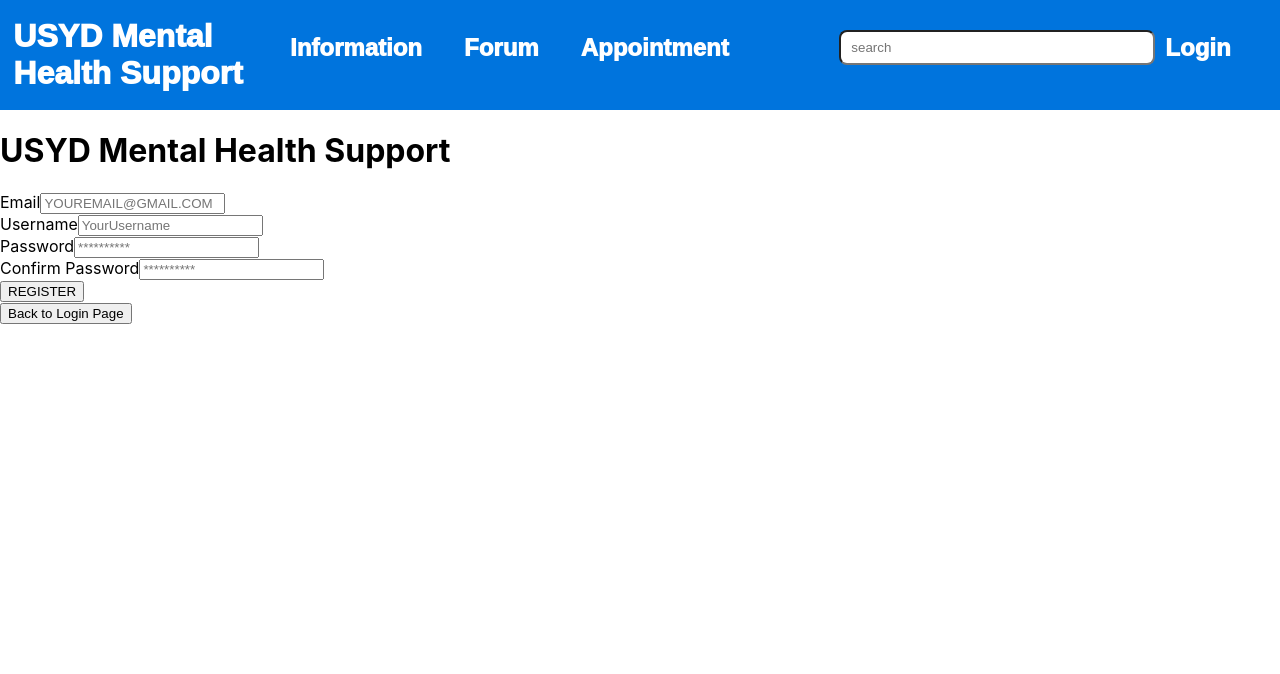
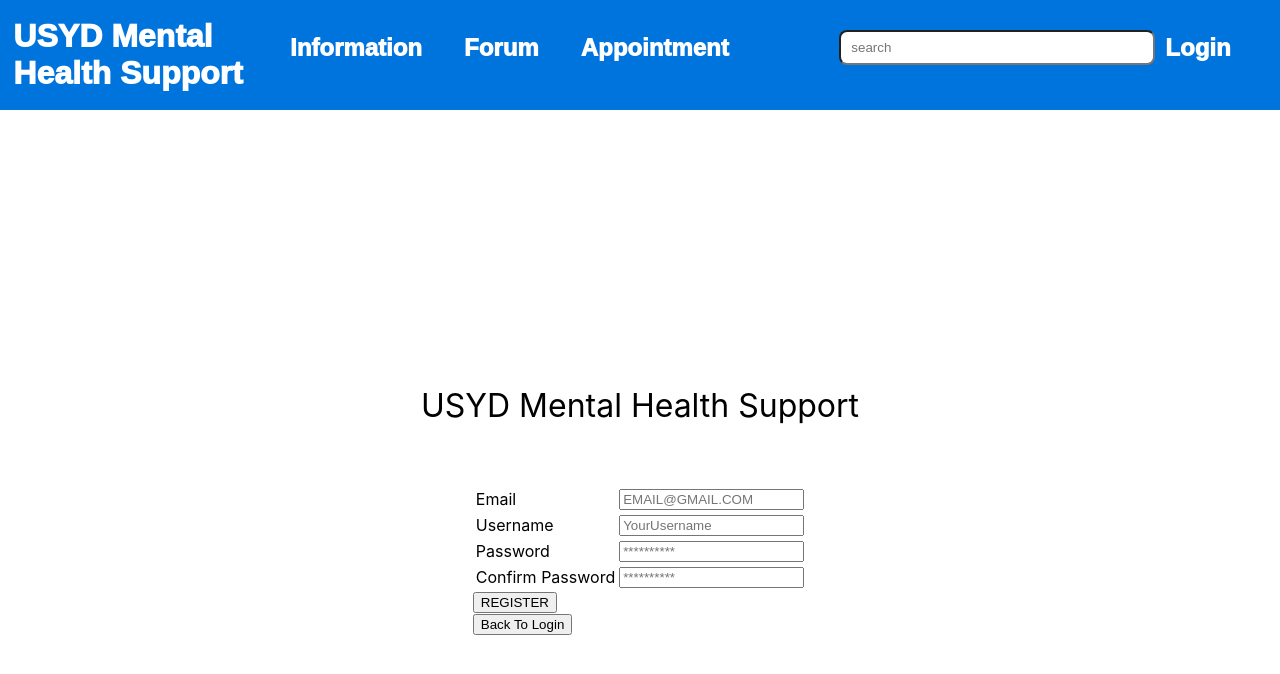
Before and after one commit to BrianXu0623/Mental-Health-Website, a React (Create React App) app in the folder frontend/mental_health_website/: page /register in a window 1280 px wide. Shown: the top 674 px of the page. Built offline with nearby package versions, Linux system fonts and the light colour scheme.

Commit message:
New Appointment with few changes

```diff
--- a/frontend/mental_health_website/src/App.js
+++ b/frontend/mental_health_website/src/App.js
@@ -40,7 +40,7 @@ export default function App() {
           <Route path="/account" element={<UserProfile />} />
           <Route path="/login" element={<Login />} />
           <Route path="/register" element={<Register />} />
-          <Route path="/appointment/makeappointment/:id" element={<NewAppointment />} />
+          <Route path="/appointment/make/:doctorId" element={<NewAppointment />} />
           <Route path="/forum/newthread/" element={<NewPost />} />
           <Route path="/" element={<Information />} />
           <Route path="*" element={<NoPage />} />
--- a/frontend/mental_health_website/src/pages/Appointment.js
+++ b/frontend/mental_health_website/src/pages/Appointment.js
@@ -26,7 +26,7 @@ const Appointment = () => {
                 institude={data.clinic}
                 available={data.availableHours}
                 profilelink={`http://localhost:3000/profile/${data.username}`}
-                appointmentlink={`http://localhost:3000/appointment/makeappointment/${data.id}`} />
+                appointmentlink={`http://localhost:3000/appointment/make/${data.id}`} />
             ))}
         </div>
     )
--- a/frontend/mental_health_website/src/pages/NewAppointment.js
+++ b/frontend/mental_health_website/src/pages/NewAppointment.js
@@ -38,6 +38,7 @@ export default function NewAppointment() {
             console.error('User token is missing. Please log in.');
             return;
         }
+        console.log('Doctor ID:', doctorId);
 
         const appointmentData = {
             appointmentTopic: concern,
--- /dev/null
+++ b/frontend/mental_health_website/src/pages/Register.css
@@ -0,0 +1,30 @@
+
+
+.registerPage {
+    display: flex;
+    flex-direction: column;
+    justify-content: center;
+    align-items: center;
+    position: inherit;
+    height: 100vh;
+}
+
+.registerPageTitle {
+    font-size: 2rem;
+    text-align: center;
+    padding-bottom: 40px;
+}
+
+.registerForm {
+    align-self: center;
+    margin: 20px;
+    align-items: stretch;
+    display: flex;
+    flex-direction: column;
+    justify-content: space-between;
+}
+
+
+.registerForm Form {
+    border-radius: 20px;
+}
--- a/frontend/mental_health_website/src/pages/Register.js
+++ b/frontend/mental_health_website/src/pages/Register.js
@@ -1,7 +1,8 @@
-import React, { useState} from 'react';
+import React, { useState } from 'react';
 import { Form, Button } from 'react-bootstrap';
 import { useNavigate } from 'react-router-dom';
 import { Link } from 'react-router-dom';
+import './Register.css';
 
 export default function Register() {
     const navigate = useNavigate();
@@ -10,8 +11,6 @@ export default function Register() {
     const [password, setPassword] = useState('');
     const [conPass, setConPass] = useState('');
     const [passwordsMatch, setPasswordsMatch] = useState(true);
-
-
 
     const handleSubmit = (e) => {
         e.preventDefault();
@@ -25,13 +24,13 @@ export default function Register() {
                 },
                 body: JSON.stringify({ email, username, password }),
             })
-                .then(response => response.json())
-                .then(data => {
+                .then((response) => response.json())
+                .then((data) => {
                     console.log('Registration response:', data);
 
                     navigate('/login');
                 })
-                .catch(error => {
+                .catch((error) => {
                     console.error('Registration error:', error);
                 });
         } else {
@@ -41,65 +40,83 @@ export default function Register() {
     };
 
     function ButtonLink({ to, children }) {
-        return <Link to={to}><button>{children}</button></Link>;
+        return <Link to={to}>{children}</Link>;
     }
 
-
-
     return (
-        <>
-            <h1 className="pageTitle">USYD Mental Health Support</h1>
+        <div className="loginPage">
+            <div className="loginPageTitle">USYD Mental Health Support</div> {}
+            <div className="loginForm"> {}
                 <Form onSubmit={handleSubmit}>
-                <Form.Group controlId="email">
+                    <Form.Group controlId="formTable" className="form-container">
+                        <table className="form-table">
+                            <tbody>
+                            <tr>
+                                <td>
                                     <Form.Label>Email</Form.Label>
+                                </td>
+                                <td>
                                     <Form.Control
                                         type="email"
                                         value={email}
                                         onChange={(e) => setEmail(e.target.value)}
-                        placeholder="YOUREMAIL@GMAIL.COM"
+                                        placeholder="EMAIL@GMAIL.COM"
                                     />
-                </Form.Group>
-
-                <Form.Group controlId="username">
+                                </td>
+                            </tr>
+                            <tr>
+                                <td>
                                     <Form.Label>Username</Form.Label>
+                                </td>
+                                <td>
                                     <Form.Control
                                         type="text"
                                         value={username}
                                         onChange={(e) => setUsername(e.target.value)}
                                         placeholder="YourUsername"
                                     />
-                </Form.Group>
-
-                <Form.Group controlId="password">
+                                </td>
+                            </tr>
+                            <tr>
+                                <td>
                                     <Form.Label>Password</Form.Label>
+                                </td>
+                                <td>
                                     <Form.Control
                                         type="password"
                                         value={password}
                                         onChange={(e) => setPassword(e.target.value)}
                                         placeholder="**********"
                                     />
-                </Form.Group>
-
-                <Form.Group controlId="conpass">
+                                </td>
+                            </tr>
+                            <tr>
+                                <td>
                                     <Form.Label>Confirm Password</Form.Label>
+                                </td>
+                                <td>
                                     <Form.Control
                                         type="password"
                                         value={conPass}
                                         onChange={(e) => setConPass(e.target.value)}
                                         placeholder="**********"
                                     />
+                                </td>
+                            </tr>
+                            </tbody>
+                        </table>
                     </Form.Group>
 
-                {!passwordsMatch && <p>Passwords do not match.</p>}
+                    {!passwordsMatch && <p className="password-mismatch-error">Passwords do not match.</p>}
 
                     <Button type="submit" variant="primary">
                         REGISTER
                     </Button>
                 </Form>
-
-            <ButtonLink to="/login" className="btn btn-secondary">
-                <div> Back to Login Page </div>
-            </ButtonLink>
-        </>
+                <div className="register-button">
+                    <Button onClick={() => navigate('/login')}>Back To Login</Button>
+                </div>
+            </div>
+        </div>
     );
 }
```
Lines whose indentation alone changed are shown as unchanged.
